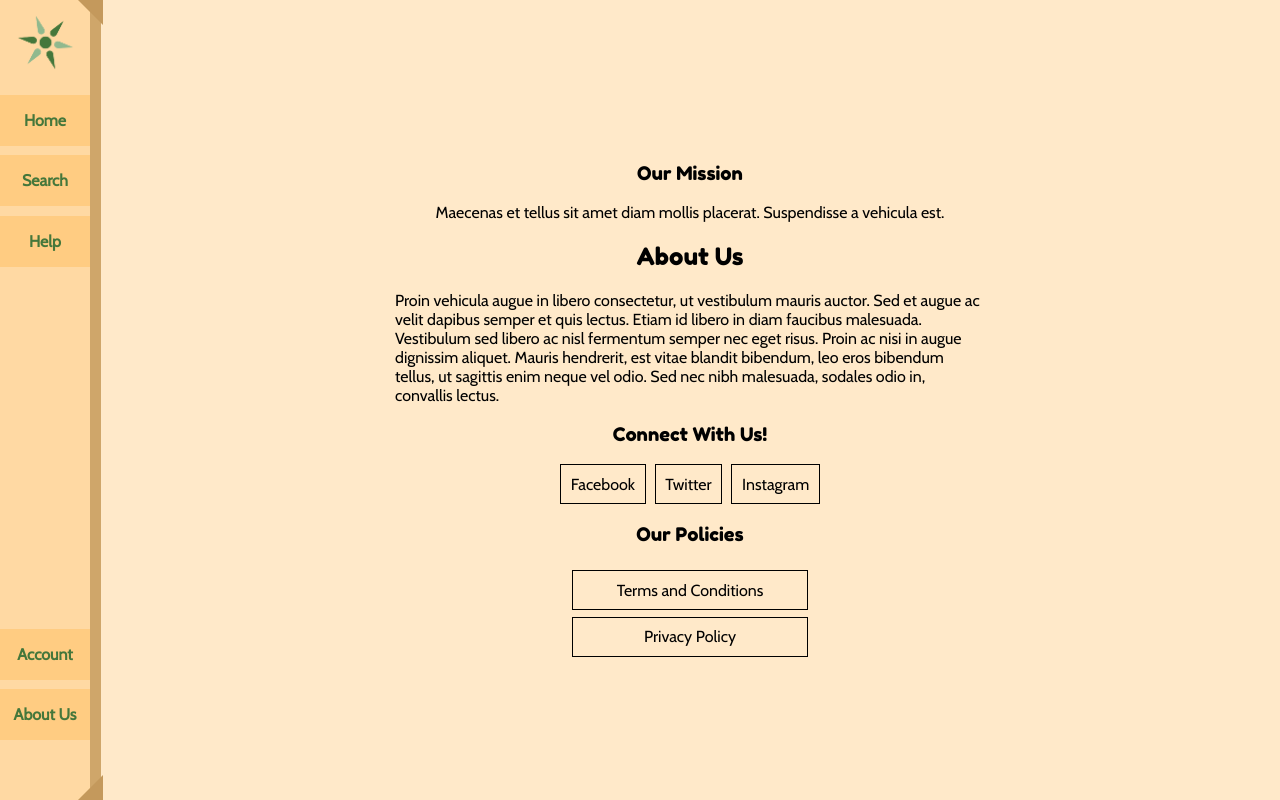
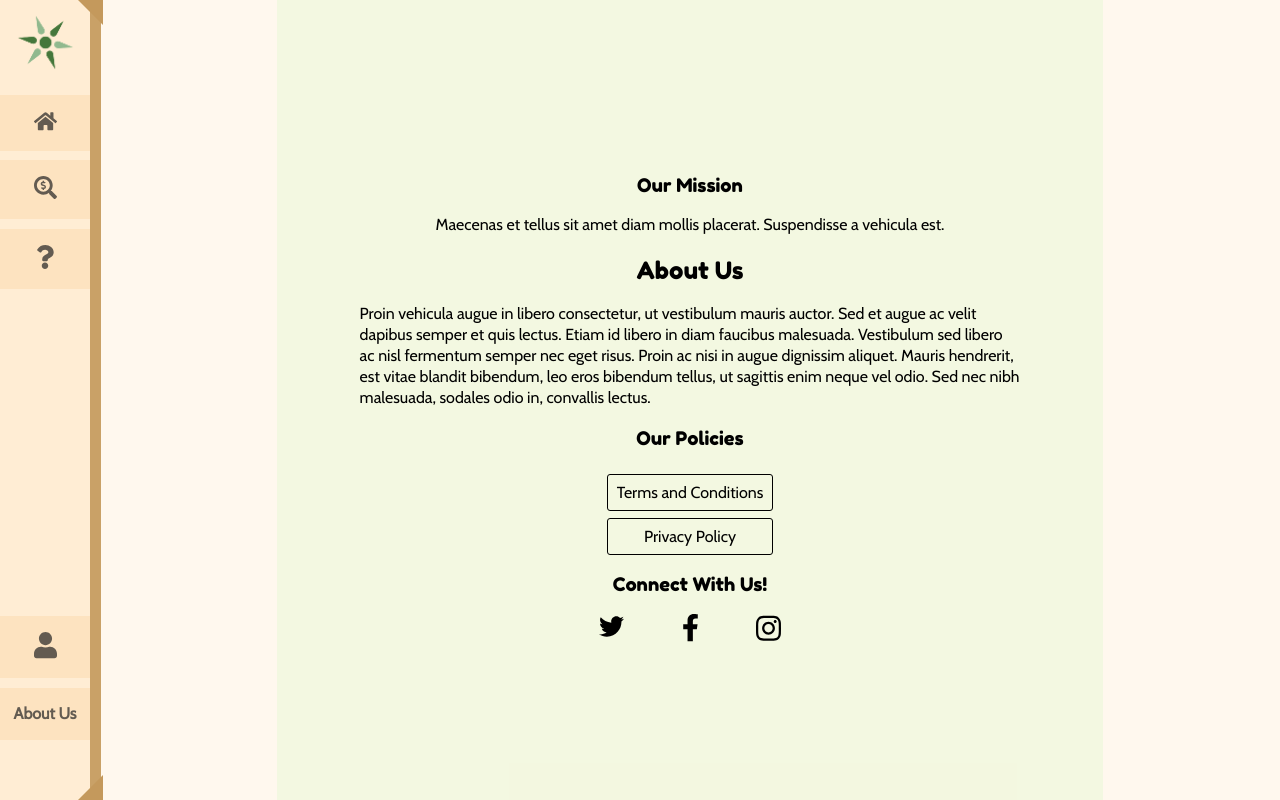
Before and after one commit to x-wyz/Azusa, a React (Create React App) app: page /about in a window 1280 px wide. Built offline with nearby package versions, Linux system fonts and the light colour scheme.

Commit message:
font awesome icons updated page layouts

```diff
--- a/package.json
+++ b/package.json
@@ -3,6 +3,10 @@
   "version": "0.1.0",
   "private": true,
   "dependencies": {
+    "@fortawesome/fontawesome-svg-core": "^1.2.30",
+    "@fortawesome/free-brands-svg-icons": "^5.14.0",
+    "@fortawesome/free-solid-svg-icons": "^5.14.0",
+    "@fortawesome/react-fontawesome": "^0.1.11",
     "@testing-library/jest-dom": "^4.2.4",
     "@testing-library/react": "^9.5.0",
     "@testing-library/user-event": "^7.2.1",
--- a/src/components/help-topic/help-topic.css
+++ b/src/components/help-topic/help-topic.css
@@ -1,6 +1,14 @@
 .help-topic {
-	width: 40%;
+	width: 80%;
 	text-align: center;
-	border: 1px solid black;
-	margin-top: 2em;
+	border: 1px solid rgba(150, 119, 74, 0.5);
+	border-radius: 5px;
+	background: var(--base-color-1);
+	margin-top: 1em;
+	font-weight: 600;
+	transition: background 0.25s;
 }
+
+.help-topic:hover {
+	background: rgba(194, 161, 114, 1);
+}
--- a/src/components/navbar/navbar.css
+++ b/src/components/navbar/navbar.css
@@ -31,11 +31,6 @@
 	width: 85px;
 	height: 85px;
 	margin: 0 auto;
-	transition: all 5s;
-}
-
-.company-logo:hover {
-	transform: rotate(360deg);
 }
 
 .upper-section, .lower-section, .navigation {
@@ -75,8 +70,21 @@
 	display: flex;
 	text-decoration: none;
 	justify-content: space-around;
-	color: var(--logo-color-dark);
+	color: rgba(33, 33, 33, 0.7);
 	font-weight: 600;
 	transition: color 0.25s;
 	padding: 0;
 }
+
+.nav-link:hover {
+	color: rgba(33,33,33,1);
+}
+
+.nav-icon {
+	width: 23px !important;
+	height: auto;
+}
+
+.svg-inline--fa.fa-w-12 {
+	width: 18px !important;
+}
--- a/src/components/navbar/navbar.js
+++ b/src/components/navbar/navbar.js
@@ -4,6 +4,10 @@ import './navbar.css';
 import { Link } from 'react-router-dom';
 
 import Logo from '../../icons/logo.png';
+
+
+import { faHome, faSearchDollar, faUser, faQuestion } from "@fortawesome/free-solid-svg-icons";
+import { FontAwesomeIcon } from "@fortawesome/react-fontawesome";
 
 class Navbar extends Component {
 	render(){
@@ -16,19 +20,25 @@ class Navbar extends Component {
 					<div className="upper-section">
 						<div className="nav-link-container">
 							<Link to="/" className="nav-link">
-								<p className="nav-text">Home</p>
+								<p className="nav-text">
+									<FontAwesomeIcon className="nav-icon" icon={faHome} />
+								</p>
 							</Link>
 						</div>
 
 						<div className="nav-link-container">
 							<Link to="/stores" className="nav-link">
-								<p className="nav-text">Search</p>
+								<p className="nav-text">
+									<FontAwesomeIcon className="nav-icon" icon={faSearchDollar} />
+								</p>
 							</Link>
 						</div>
 
 						<div className="nav-link-container">
 							<Link to="/help" className="nav-link">
-								<p className="nav-text">Help</p>
+								<p className="nav-text">
+									<FontAwesomeIcon className="nav-icon" icon={faQuestion} />
+								</p>
 							</Link>
 						</div>
 					</div>
@@ -36,7 +46,9 @@ class Navbar extends Component {
 					<div className="lower-section">
 						<div className="nav-link-container">
 							<Link to="/account" className="nav-link">
-								<p className="nav-text">Account</p>
+								<p className="nav-text">
+									<FontAwesomeIcon className="nav-icon" icon={faUser} />
+								</p>
 							</Link>
 						</div>
 
--- a/src/index.css
+++ b/src/index.css
@@ -1,15 +1,13 @@
 :root {
-	--base-color-1: rgba(255,213,154, 0.8);
-	--base-color-2: rgb(255, 233, 201);
+	--base-color-1: rgba(255,213,154, 0.3);
+	--base-color-2: rgba(255, 233, 201, 0.3);
 	--base-color-deco: rgb(196, 153, 92);
+	--secondary-color-content: rgba(194, 245, 168, 0.2);
 
-	--nav-link-color: rgba(255, 204, 130, 1);
-	--nav-link-color-hover: rgba(242, 191, 116, 0.6);
+	--nav-link-color: rgba(242, 191, 116, 0.2);
+	--nav-link-color-hover: rgba(242, 191, 116, 0.4);
 
-	--logo-color-light: rgba(145 ,185 ,142 ,1);
-	--logo-color-dark: rgba(69 ,119 ,59 ,1);
-
-	--border-style-1: 11px solid rgba(196, 153, 92, 0.8);
+	--border-style-1: 11px solid rgba(196, 153, 92, 0.9);
 }
 
 @font-face {
@@ -55,3 +53,7 @@ h1, h2, h3 {
 	font-family: fredoka;
 	font-weight: 400;
 }
+
+p {
+	line-height: 130%;
+}
--- a/src/pages/about/about.css
+++ b/src/pages/about/about.css
@@ -1,8 +1,11 @@
 .about-container {
 	display: flex;
 	flex-direction: column;
-	height: 100vh;
+	min-height: 100vh;
 	justify-content: center;
+	width: 70%;
+	margin: 0 auto;
+	background: var(--secondary-color-content);
 }
 
 h3, h2, p.mission-text {
@@ -31,11 +34,24 @@ h3, h2, p.mission-text {
 
 .connect-button {
 	color: black;
-	padding: 0.6em;
+}
+
+.tos {
 	border: 1px solid black;
+	border-radius: 3px;
+	padding: 0.5em;
+}
+
+.fa-btn {
+	width: 25px !important;
+	height: auto;
+}
+
+.svg-inline--fa.fa-w-10 {
+	width: 17px !important;
 }
 
 .about-paragraph {
-	width: 50%;
+	width: 80%;
 	margin: 0 auto;
 }
--- a/src/pages/about/about.js
+++ b/src/pages/about/about.js
@@ -3,6 +3,9 @@ import React from 'react';
 import './about.css';
 
 import { Link } from 'react-router-dom';
+
+import { faTwitter, faFacebookF, faInstagram } from '@fortawesome/free-brands-svg-icons';
+import { FontAwesomeIcon } from "@fortawesome/react-fontawesome";
 
 function About(){
 	return (
@@ -17,17 +20,17 @@ function About(){
 			aliquet. Mauris hendrerit, est vitae blandit bibendum, leo eros bibendum tellus, ut sagittis enim
 			 neque vel odio. Sed nec nibh malesuada, sodales odio in, convallis lectus.</p>
 
+			<h3>Our Policies</h3>
+			<div className="terms-policies-container">
+				<Link to="/about/termsofservice" className="tos top-margin">Terms and Conditions</Link>
+				<Link to="/about/privacy" className="tos top-margin">Privacy Policy</Link>
+			</div>
+
 			<h3>Connect With Us!</h3>
 			<div className="connect-container">
-				<Link to="/na" className="connect-button">Facebook</Link>
-				<Link to="/na" className="connect-button">Twitter</Link>
-				<Link to="/na" className="connect-button">Instagram</Link>
-			</div>
-
-			<h3>Our Policies</h3>
-			<div className="terms-policies-container">
-				<Link to="/about/termsofservice" className="connect-button top-margin">Terms and Conditions</Link>
-				<Link to="/about/privacy" className="connect-button top-margin">Privacy Policy</Link>
+				<Link to="/na" className="connect-button"><FontAwesomeIcon className="fa-btn" icon={faTwitter} /></Link>
+				<Link to="/na" className="connect-button"><FontAwesomeIcon className="fa-btn" icon={faFacebookF} /></Link>
+				<Link to="/na" className="connect-button"><FontAwesomeIcon className="fa-btn" icon={faInstagram} /></Link>
 			</div>
 		</div>
 	)
--- a/src/pages/help/help.css
+++ b/src/pages/help/help.css
@@ -1,6 +1,6 @@
 .help-image{
 	margin: 0 auto;
-	margin-top: 4em;
+	margin-top: 2em;
 	width: 200px;
 	height: 150px;
 	background: blue;
@@ -8,6 +8,12 @@
 
 .help-container {
 	display: flex;
+	flex-direction: column;
 	flex-wrap: wrap;
-	justify-content: space-around;
+	justify-content: flex-start;
+	align-items: center;
+	width: 70%;
+	margin: 0 auto;
+	background: var(--secondary-color-content);
+	min-height: 100vh;
 }
--- a/src/pages/help/help.js
+++ b/src/pages/help/help.js
@@ -5,18 +5,16 @@ import HelpTopic from '../../components/help-topic/help-topic';
 
 function Help(){
 	return (
-		<React.Fragment>
+		<div className="help-container">
 			<div className="help-image">
 				<img src="#" />
 			</div>
-			<div className="help-container">
-				<HelpTopic name="Terms of Service" link="/about/termsofservice"/>
-				<HelpTopic name="FAQ" link="/help/faq"/>
-				<HelpTopic name="Recover Account" link="/help/recover"/>
-				<HelpTopic name="Contact Us" link="/help/contact"/>
-				<HelpTopic name="Refund" link="/help/refund"/>
-			</div>
-		</React.Fragment>
+			<HelpTopic name="Contact Us" link="/help/contact"/>
+			<HelpTopic name="FAQ" link="/help/faq"/>
+			<HelpTopic name="Terms of Service" link="/about/termsofservice"/>
+			<HelpTopic name="Recover Account" link="/help/recover"/>
+			<HelpTopic name="Refund" link="/help/refund"/>
+		</div>
 	)
 }
 
--- a/src/pages/privacy/privacy.css
+++ b/src/pages/privacy/privacy.css
@@ -1,12 +1,15 @@
 .privacy-container {
 	display: flex;
 	flex-direction: column;
-	height: 100vh;
+	min-height: 100vh;
 	justify-content: center;
+	width: 70%;
+	margin: 0 auto;
+	background: var(--secondary-color-content);
 }
 
 .privacy-text {
-	width: 60%;
+	width: 80%;
 	margin: 0 auto;
 }
 
--- a/src/pages/termsofservice/termsofservice.css
+++ b/src/pages/termsofservice/termsofservice.css
@@ -1,5 +1,12 @@
+.termsofservice-container {
+	width: 70%;
+	margin: 0 auto;
+	padding-top: 2.5em;
+	background: var(--secondary-color-content);
+}
+
 .conditions {
-	width: 50%;
+	width: 90%;
 	margin: 0 auto;
 }
 
```
Also changed, not shown: 1 other file (tests, documents, lock files or other folders).
